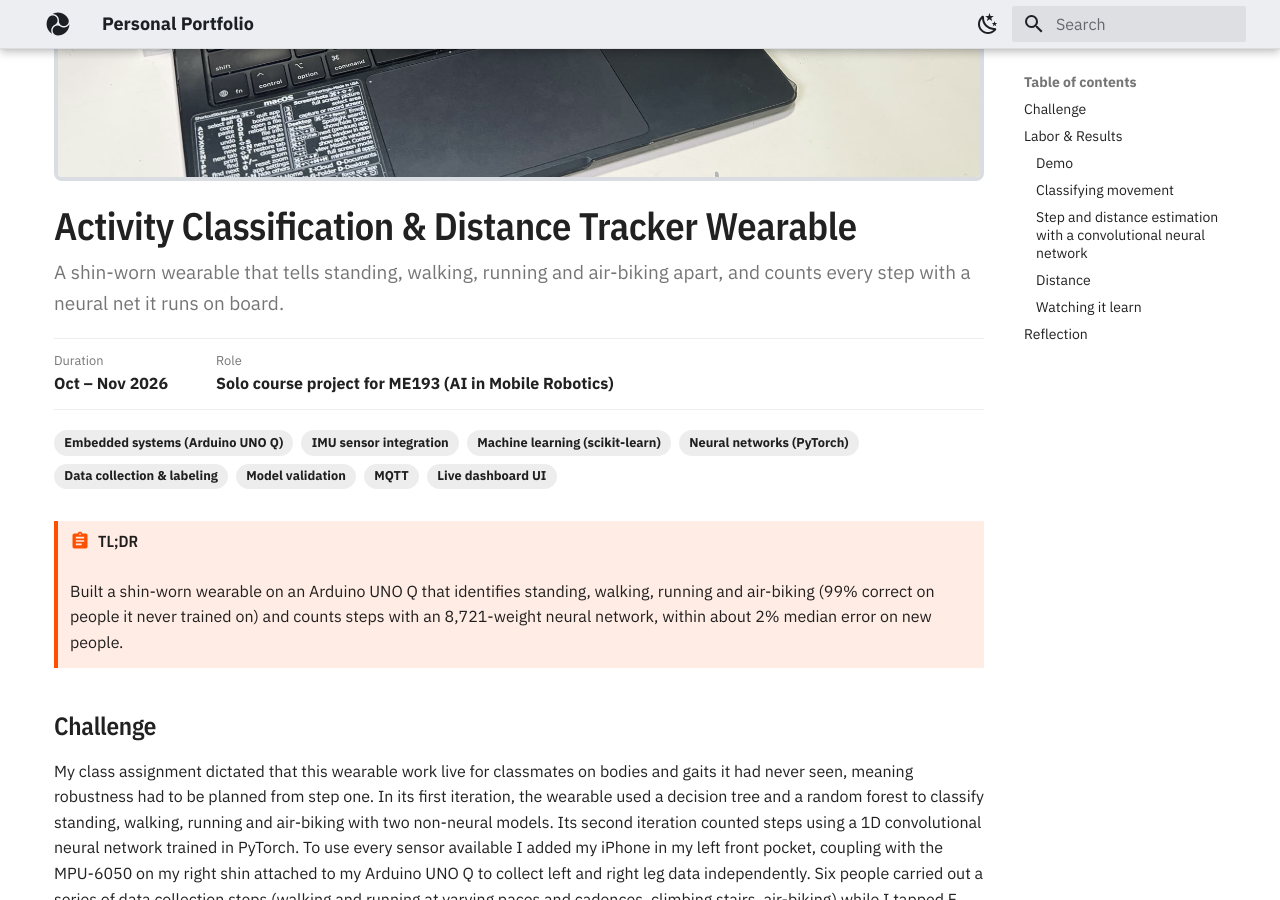
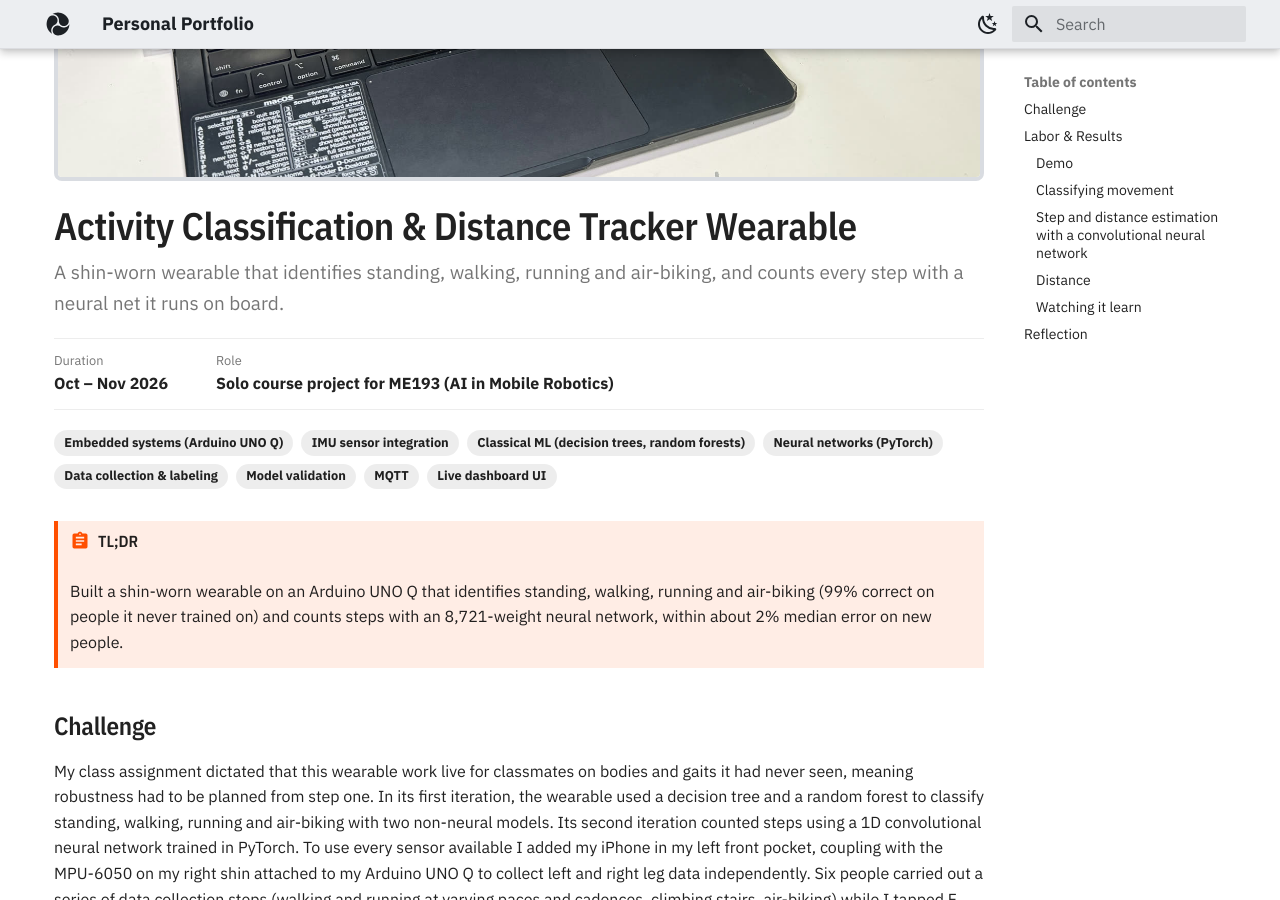
Before and after one commit to sl-ter/portfolio, an MkDocs documentation site: the page built from docs/projects/activity-wearable/index.md, in a window 1280 px wide and 900 px high, scrolled down 586 px. Built offline with MkDocs 1.6.1 and Material for MkDocs 9.7.7, drawn with Linux system fonts in a browser that asks for light colours.

Commit message:
Wearable: Classical ML chip, "identifies" in the tagline
Co-Authored-By: Claude Opus 5.5 <noreply@anthropic.com>

```diff
--- a/docs/projects/activity-wearable/index.md
+++ b/docs/projects/activity-wearable/index.md
@@ -5,13 +5,13 @@ role: Solo course project for ME193 (AI in Mobile Robotics)
 skills:
   - Embedded systems (Arduino UNO Q)
   - IMU sensor integration
-  - Machine learning (scikit-learn)
+  - Classical ML (decision trees, random forests)
   - Neural networks (PyTorch)
   - Data collection & labeling
   - Model validation
   - MQTT
   - Live dashboard UI
-tagline: A shin-worn wearable that tells standing, walking, running and air-biking apart, and counts every step with a neural net it runs on board.
+tagline: A shin-worn wearable that identifies standing, walking, running and air-biking, and counts every step with a neural net it runs on board.
 hero: img/wearable-setup.jpg
 deep_dives: []
 ---
```
